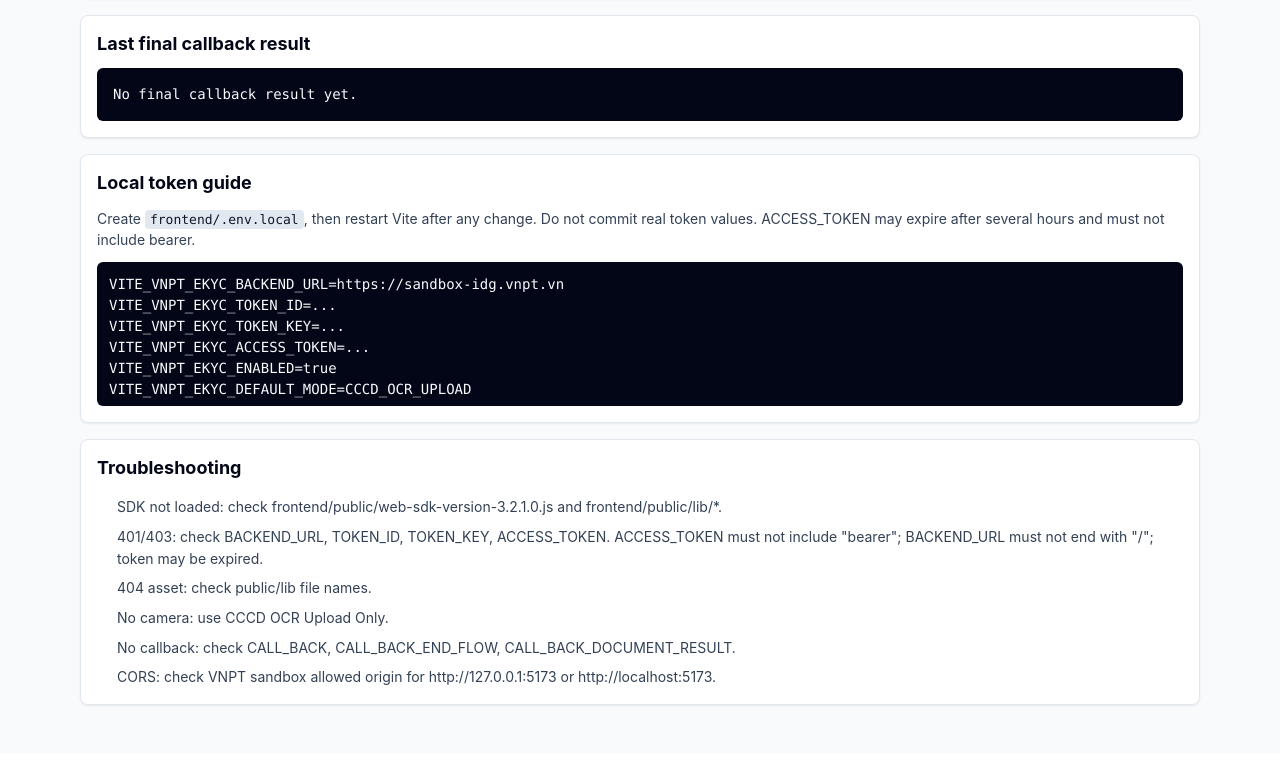
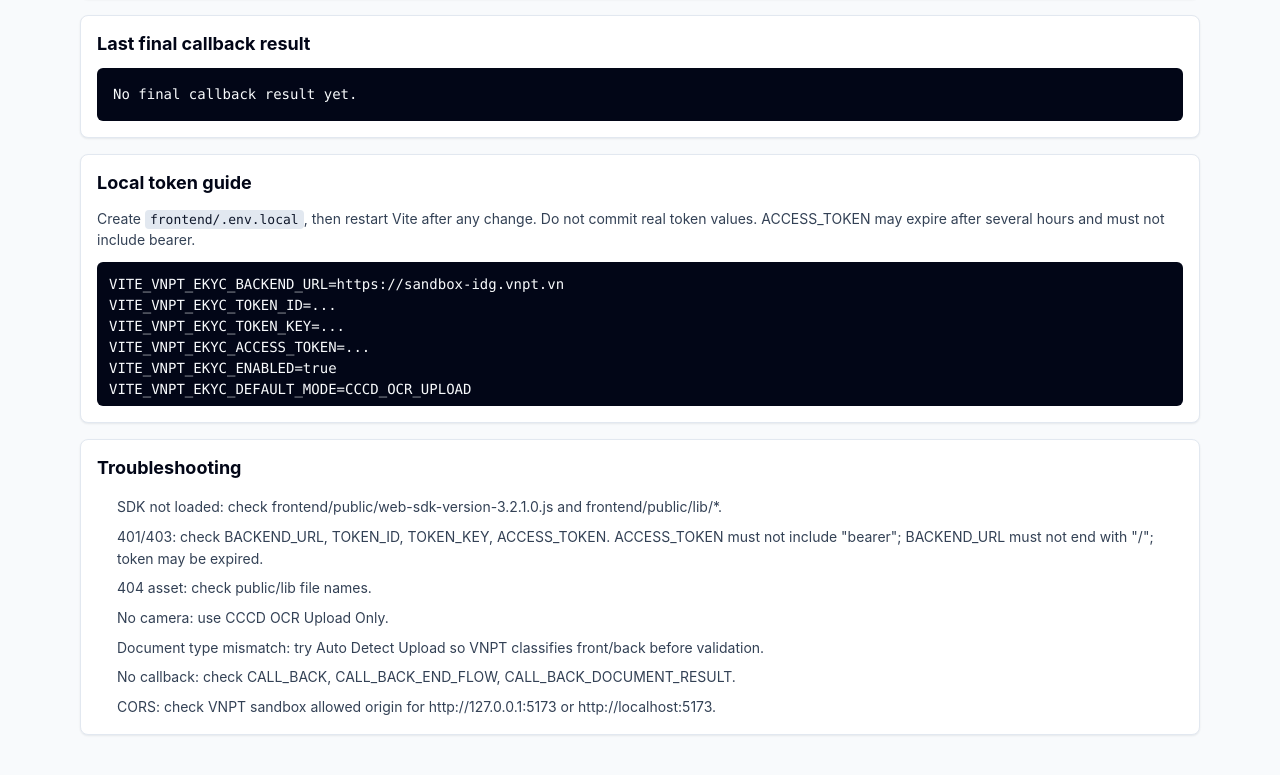
Before and after one commit to duclongg9/manabihub_ljpm, a React (Vite) app in the folder frontend/: page /dev/vnpt-ekyc-test in a window 1280 px wide. Shown: the part 1280-2055 px from the top of the page. Before the commit the page ends 2033 px from the top, so only its background shows below. Built offline with nearby package versions, Linux system fonts and the light colour scheme; no server answers.

Commit message:
MHB-11 test(kyc): add VNPT auto-detect upload mode

```diff
--- a/frontend/src/features/kyc/VnptEkycTestPage.tsx
+++ b/frontend/src/features/kyc/VnptEkycTestPage.tsx
@@ -18,6 +18,7 @@ const troubleshootingNotes = [
   '401/403: check BACKEND_URL, TOKEN_ID, TOKEN_KEY, ACCESS_TOKEN. ACCESS_TOKEN must not include "bearer"; BACKEND_URL must not end with "/"; token may be expired.',
   '404 asset: check public/lib file names.',
   'No camera: use CCCD OCR Upload Only.',
+  'Document type mismatch: try Auto Detect Upload so VNPT classifies front/back before validation.',
   'No callback: check CALL_BACK, CALL_BACK_END_FLOW, CALL_BACK_DOCUMENT_RESULT.',
   'CORS: check VNPT sandbox allowed origin for http://127.0.0.1:5173 or http://localhost:5173.',
 ];
--- a/frontend/src/features/kyc/vnptEkycConfig.ts
+++ b/frontend/src/features/kyc/vnptEkycConfig.ts
@@ -1,4 +1,4 @@
-export type VnptEkycModeValue = 'CCCD_OCR_UPLOAD' | 'CCCD_FULL_UPLOAD' | 'CCCD_FULL_CAMERA';
+export type VnptEkycModeValue = 'CCCD_OCR_UPLOAD' | 'AUTO_DETECT_UPLOAD' | 'CCCD_FULL_UPLOAD' | 'CCCD_FULL_CAMERA';
 
 type VnptSdkFlow = 'DOCUMENT' | 'DOCUMENT_TO_FACE';
 type VnptUseMethod = 'UPLOAD' | 'BOTH';
@@ -65,6 +65,29 @@ export const VNPT_EKYC_MODES: VnptEkycMode[] = [
     useUpload: true,
     listTypeDocument: [9],
     documentTypeStart: 9,
+    hasQrScan: false,
+    enableUploadImage: true,
+    enableOcrDocument: true,
+    enableLivenessDocument: true,
+    enableLivenessFace: false,
+    enableMaskedFace: false,
+    enableCompareFace: false,
+    checkLivenessCard: true,
+    checkLivenessFace: false,
+    checkMaskedFace: false,
+    compareFace: false,
+  },
+  {
+    value: 'AUTO_DETECT_UPLOAD',
+    label: 'Auto Detect Upload',
+    description: 'Document-only upload flow that lets VNPT classify the document before OCR validation.',
+    sdkFlow: 'DOCUMENT',
+    flowTaken: 'DOCUMENT',
+    useMethod: 'UPLOAD',
+    useWebcam: false,
+    useUpload: true,
+    listTypeDocument: [-1, 4, 5, 6, 7, 9],
+    documentTypeStart: -1,
     hasQrScan: false,
     enableUploadImage: true,
     enableOcrDocument: true,
```
